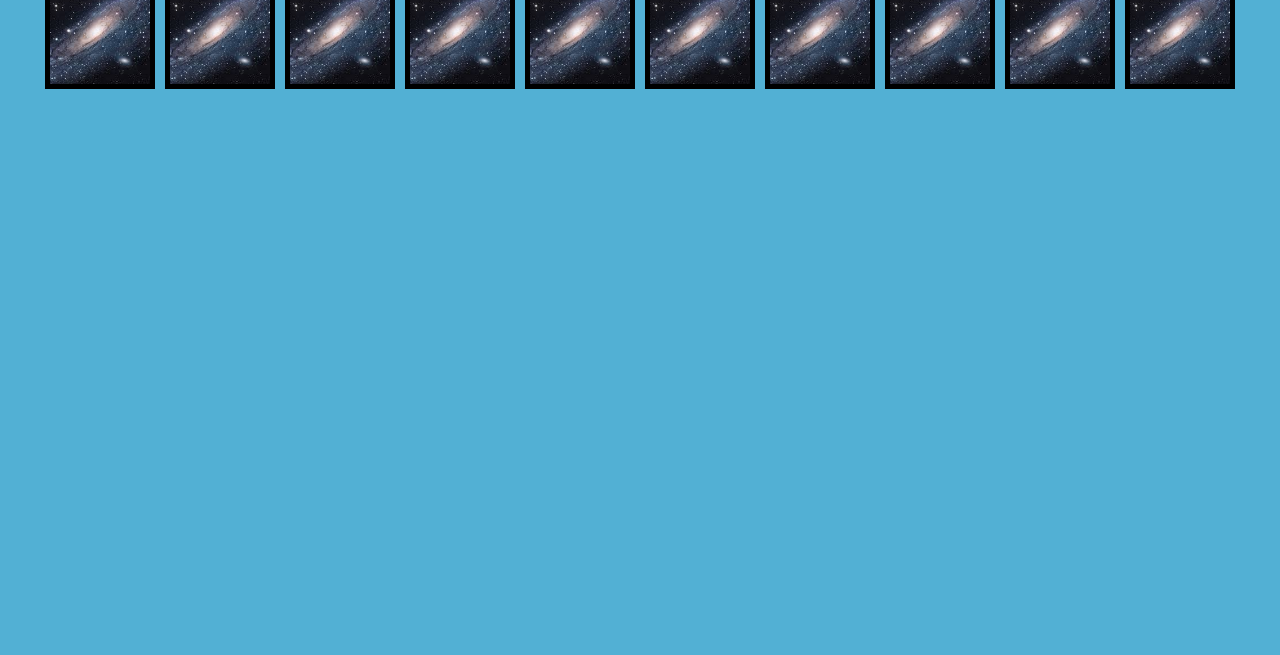
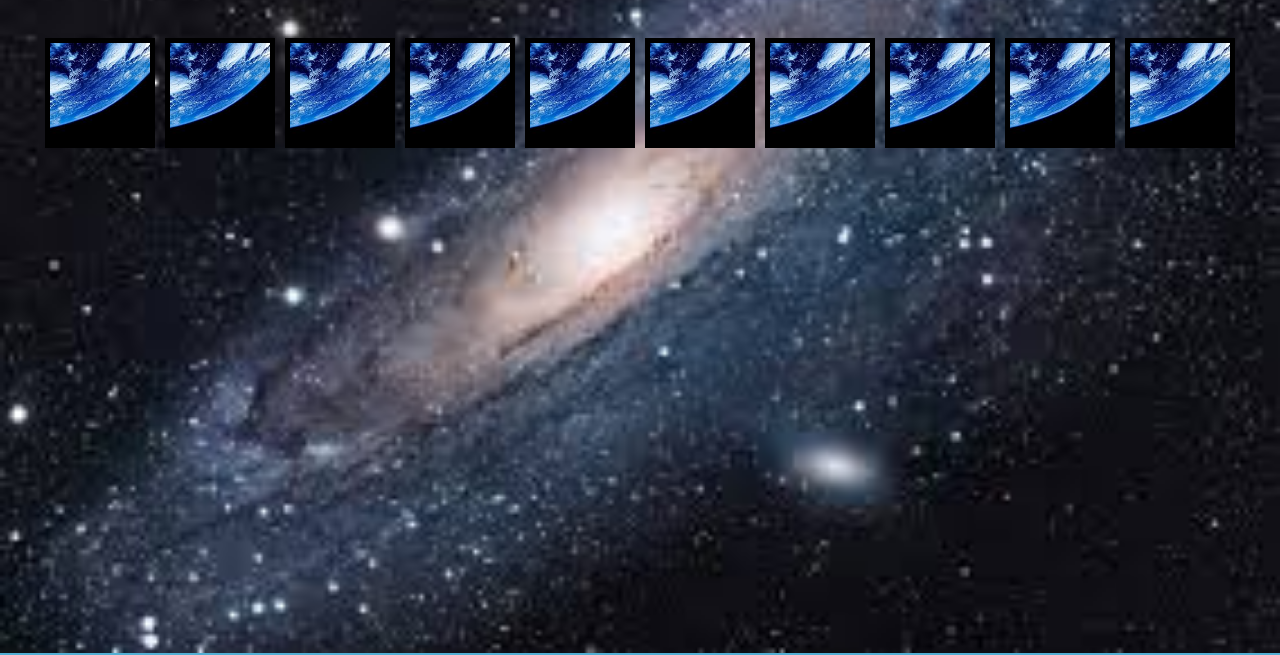
Before and after one commit to bam1056/MatchGame, a website with bundled scripts: page index.html in a window 1280 px wide. Shown: the part 145-800 px from the top of the page. Built offline with nearby package versions, Linux system fonts and the light colour scheme.

Commit message:
Working on styling, fonts and images

```diff
--- a/bundle.js
+++ b/bundle.js
@@ -55,7 +55,7 @@ const init = () => {
     setNumArray()
     for (let i = 0; i < 5; i++) {
       let num = getImageNum()
-      const bgImg = "url('./images/spaceBG.jpeg')"
+      const bgImg = "url('./images/earthBigBG.jpeg')"
       const cardImg = `url('./images/img00${num + 1}.jpeg')`
       const images = document.querySelector('.images')
       const div = document.createElement('div')
--- a/main.css
+++ b/main.css
@@ -1,14 +1,18 @@
 body {
   text-align: center;
-  font-size: 24px;
+  font-size: 36px;
   background-color: rgb(82, 176, 212);
-  color: white;
-  font-family: fantasy;
+  background-image: url('./images/spaceBG.jpeg');
+  background-repeat: no-repeat;
+  background-size: cover;
+  color: rgb(37, 81, 148);
+  text-shadow: 3px 3px 2px rgb(82, 176, 212);
+  font-family: 'Subspace', fantasy;
 }
 .images, .gameLength {
   display: flex;
   flex-wrap: wrap;
-  font-size: 5em;
+  font-size: 3em;
   color: white;
   text-align: center;
   justify-content: center;
--- a/main.js
+++ b/main.js
@@ -54,7 +54,7 @@ const init = () => {
     setNumArray()
     for (let i = 0; i < 5; i++) {
       let num = getImageNum()
-      const bgImg = "url('./images/spaceBG.jpeg')"
+      const bgImg = "url('./images/earthBigBG.jpeg')"
       const cardImg = `url('./images/img00${num + 1}.jpeg')`
       const images = document.querySelector('.images')
       const div = document.createElement('div')
```
